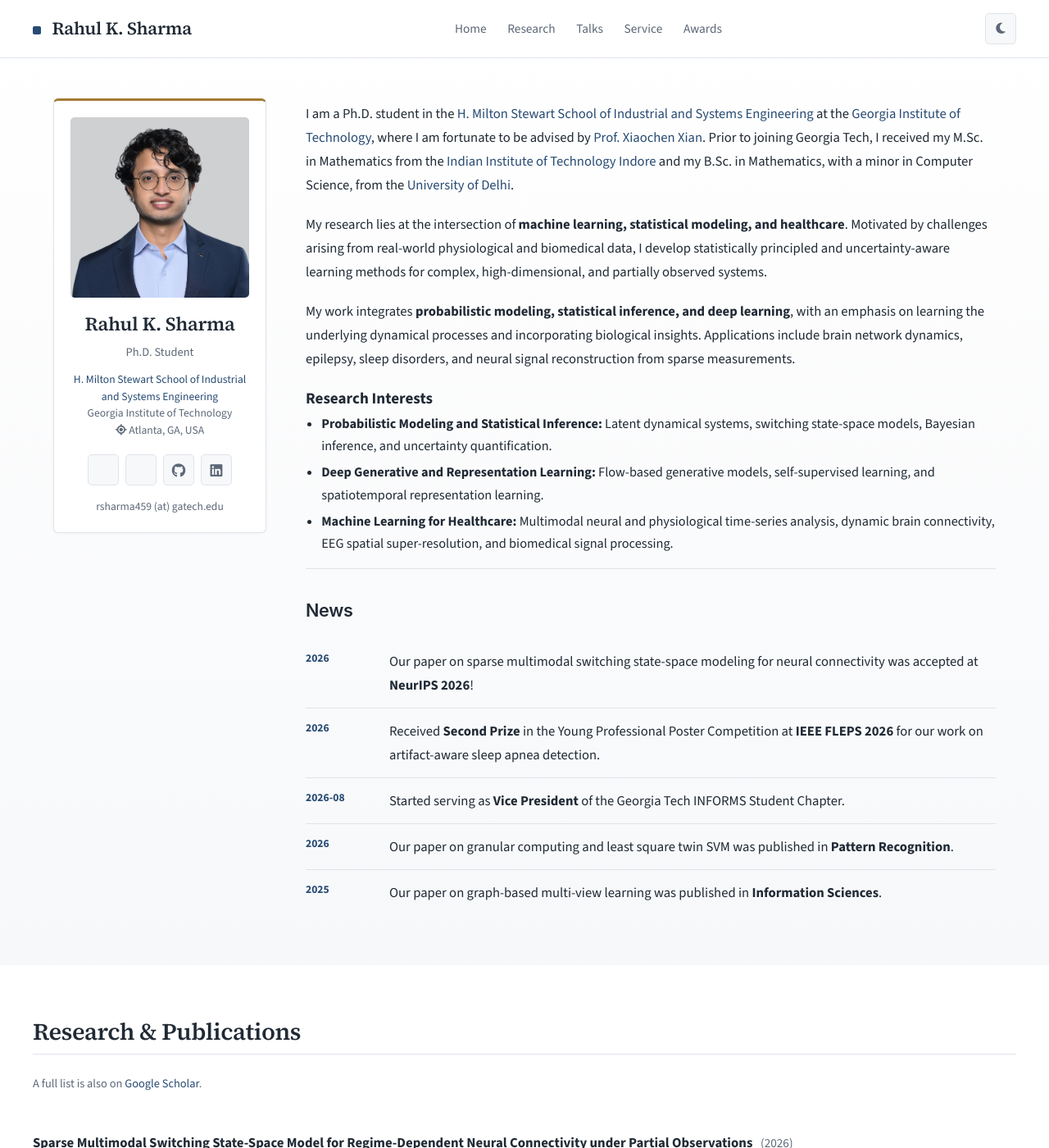
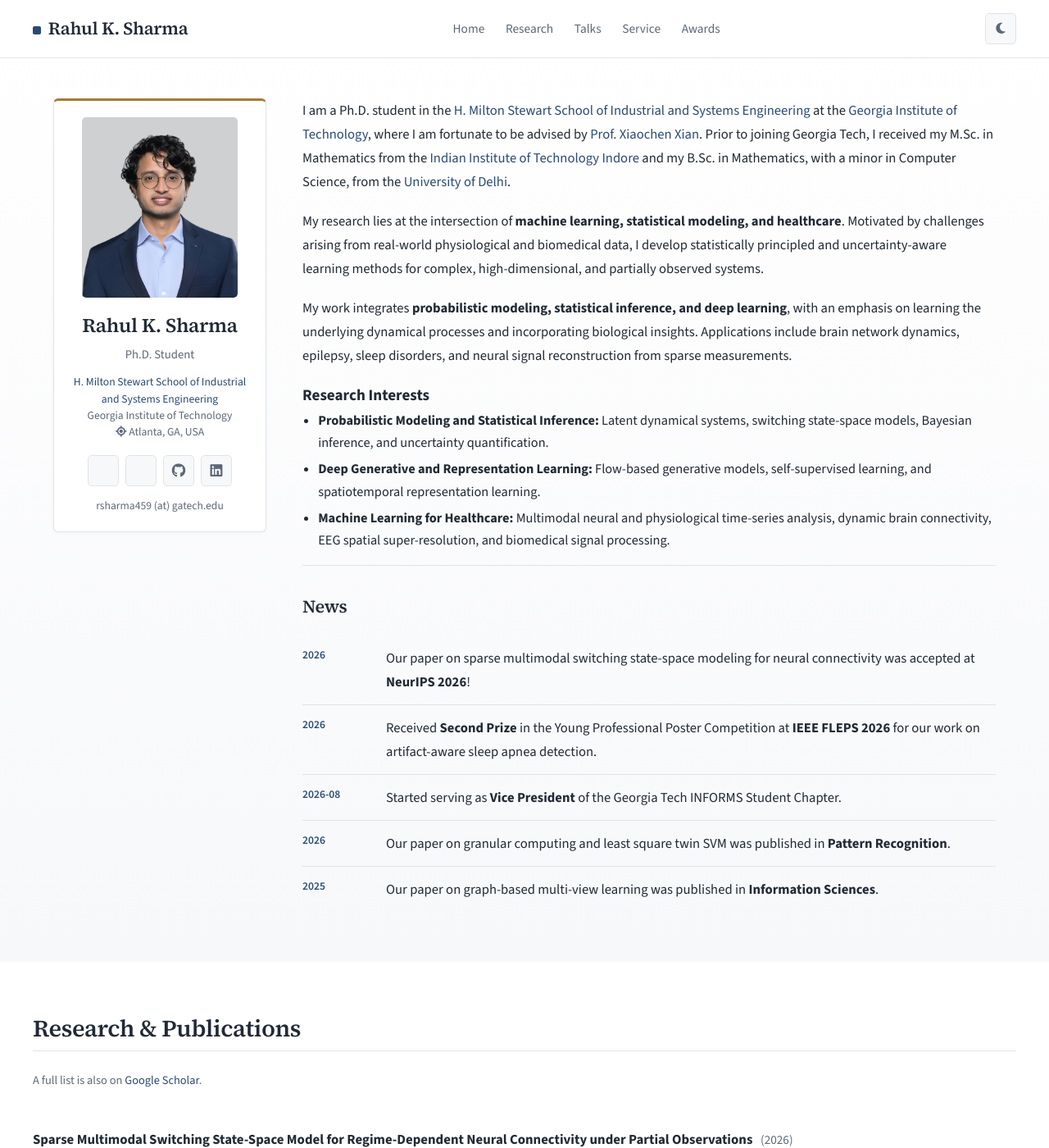
Before and after one commit to rsharma459/rsharma459.github.io, a Jekyll site: the page built from index.md, in a window 1280 px wide and 1400 px high. Shown: the whole window at 82% size. Built offline with Jekyll 4.4.1, drawn with Linux system fonts in a browser that asks for light colours; a style sheet for code colours, icons or effects is not loaded.

Commit message:
Refactor homepage layout and improve accessibility
Updated HTML layout for homepage with improved theme handling, added meta tags for keywords and canonical links, and refined styles for profile and news sections.

```diff
--- a/_layouts/homepage.html
+++ b/_layouts/homepage.html
@@ -1,551 +1,262 @@
-
 <!DOCTYPE html>
 <html lang="{{ site.lang | default: 'en-US' }}">
-
 <head>
   <meta charset="UTF-8">
   <meta http-equiv="X-UA-Compatible" content="IE=edge">
   <meta name="viewport" content="width=device-width, initial-scale=1">
   <meta name="color-scheme" content="light dark">
 
-  <!-- Apply saved theme before page loads -->
-
+  <!-- Honor a saved theme, but use the academic light theme by default. -->
   <script>
     (function () {
       try {
         var savedTheme = localStorage.getItem('theme');
-
-        document.documentElement.setAttribute(
-          'data-theme',
-          savedTheme === 'dark' ? 'dark' : 'light'
-        );
+        document.documentElement.setAttribute('data-theme', savedTheme === 'dark' ? 'dark' : 'light');
       } catch (e) {
-        document.documentElement.setAttribute(
-          'data-theme',
-          'light'
-        );
+        document.documentElement.setAttribute('data-theme', 'light');
       }
     })();
   </script>
 
+  <title>{{ site.title }} | {{ site.affiliation }}</title>
+  <meta name="description" content="{{ site.description | escape }}">
+  {% if site.keywords %}<meta name="keywords" content="{{ site.keywords | escape }}">{% endif %}
+  {% if site.canonical %}<link rel="canonical" href="{{ site.canonical }}">{% endif %}
 
-  <title>{{ site.title }} | {{ site.affiliation }}</title>
+  <link rel="icon" media="(prefers-color-scheme:dark)" href="{{ '/assets/img/favicon-dark.png' | relative_url }}" type="image/png">
+  <link rel="icon" media="(prefers-color-scheme:light)" href="{{ '/assets/img/favicon.png' | relative_url }}" type="image/png">
+  <script src="{{ '/assets/js/favicon-switcher.js' | relative_url }}"></script>
 
-  <meta name="description" content="{{ site.description | escape }}">
-
-  {% if site.keywords %}
-  <meta name="keywords" content="{{ site.keywords | escape }}">
-  {% endif %}
-
-  {% if site.canonical %}
-  <link rel="canonical" href="{{ site.canonical }}">
-  {% endif %}
-
-  <!-- Favicons -->
-  <link rel="icon"
-        media="(prefers-color-scheme:dark)"
-        href="{{ '/assets/img/favicon-dark.png' | relative_url }}"
-        type="image/png">
-
-  <link rel="icon"
-        media="(prefers-color-scheme:light)"
-        href="{{ '/assets/img/favicon.png' | relative_url }}"
-        type="image/png">
-
-  <script
-    src="{{ '/assets/js/favicon-switcher.js' | relative_url }}"
-    type="application/javascript">
-  </script>
-
-  <!-- Fonts and icons -->
   <link rel="preconnect" href="https://fonts.googleapis.com">
   <link rel="preconnect" href="https://fonts.gstatic.com" crossorigin>
+  <link rel="stylesheet" href="https://cdnjs.cloudflare.com/ajax/libs/academicons/1.8.6/css/academicons.min.css" integrity="sha256-uFVgMKfistnJAfoCUQigIl+JfUaP47GrRKjf6CTPVmw=" crossorigin="anonymous">
+  <link rel="stylesheet" href="https://cdnjs.cloudflare.com/ajax/libs/font-awesome/6.4.2/css/all.min.css" integrity="sha512-z3gLpd7yknf1YoNbCzqRKc4qyor8gaKU1qmn+CShxbuBusANI9QpRohGBreCFkKxLhei6S9CQXFEbbKuqLg0DA==" crossorigin="anonymous" referrerpolicy="no-referrer">
 
-  <link rel="stylesheet"
-        href="https://cdnjs.cloudflare.com/ajax/libs/academicons/1.8.6/css/academicons.min.css"
-        integrity="sha256-uFVgMKfistnJAfoCUQigIl+JfUaP47GrRKjf6CTPVmw="
-        crossorigin="anonymous">
+  <!-- The version query prevents an older cached stylesheet from being used. -->
+  <link rel="stylesheet" href="{{ '/assets/css/main.css' | relative_url }}?v=20261116-photo-alignment">
 
-  <link rel="stylesheet"
-        href="https://cdnjs.cloudflare.com/ajax/libs/font-awesome/6.4.2/css/all.min.css"
-        integrity="sha512-z3gLpd7yknf1YoNbCzqRKc4qyor8gaKU1qmn+CShxbuBusANI9QpRohGBreCFkKxLhei6S9CQXFEbbKuqLg0DA=="
-        crossorigin="anonymous"
-        referrerpolicy="no-referrer">
-
-  <!-- Main stylesheet -->
-  <link rel="stylesheet"
-        href="{{ '/assets/css/main.css' | relative_url }}">
-
-  <!-- =====================================
-       IMPROVED ACADEMIC NEWS SECTION
-       ===================================== -->
-
+  <!-- Overrides for the profile photo, column alignment, and News section. -->
   <style>
-
-    .news-section {
-      margin-top: 1.5rem;
-      padding-top: 0.5rem;
+    /* Keep the profile card narrow and aligned beside the biography. */
+    @media (min-width: 901px) {
+      .hero .hero-container {
+        max-width: 1150px;
+        width: 100%;
+        grid-template-columns: 260px minmax(0, 1fr);
+        gap: 44px;
+        align-items: start;
+      }
+      .hero .bio { min-width: 0; padding-top: 0; }
     }
 
+    .hero .profile-card {
+      box-sizing: border-box;
+      width: 100%;
+      max-width: 260px;
+      padding: 20px;
+      text-align: center;
+    }
+    .hero .profile-card .profile-image {
+      display: block;
+      width: 190px;
+      max-width: 100%;
+      height: 220px;
+      margin: 0 auto 18px;
+      border: 0;
+      border-radius: 5px;
+      box-shadow: none;
+      aspect-ratio: auto;
+      object-fit: cover;
+      object-position: center 22%;
+    }
+    .hero .profile-card h1 {
+      font-size: 1.5rem;
+      line-height: 1.3;
+      margin-bottom: 8px;
+    }
+    .hero .profile-card .profile-title {
+      font-size: 0.92rem;
+      text-transform: none;
+      letter-spacing: normal;
+    }
+    .hero .profile-card .profile-affiliation {
+      line-height: 1.5;
+    }
+    .hero .profile-card .social-links {
+      justify-content: center;
+      gap: 8px;
+      margin: 18px 0 12px;
+    }
+
+    /* A compact, readable academic news feed. */
+    .news-section { margin-top: 1.5rem; padding-top: .5rem; }
     .news-section .news-heading {
-      font-family: 'Space Grotesk', 'Inter', sans-serif;
+      font-family: 'Source Serif 4', Georgia, serif;
       font-size: 1.35rem;
       font-weight: 600;
       color: var(--text-dark);
       margin-bottom: 1rem;
     }
-
-    .news-section .news-list {
-      list-style: none;
-      margin: 0;
-      padding: 0;
-    }
-
-    .news-section .news-item {
+    .news-section .news-list { list-style: none; padding: 0; margin: 0; }
+    .news-section .news-list .news-item {
       display: grid;
       grid-template-columns: 86px minmax(0, 1fr);
       gap: 16px;
       align-items: start;
-
+      padding: 13px 0;
       margin: 0;
-      padding: 13px 0;
-
       border-bottom: 1px solid var(--border-color);
     }
-
-    .news-section .news-item:last-child {
-      border-bottom: none;
-    }
-
+    .news-section .news-item:last-child { border-bottom: 0; }
     .news-section .news-date {
-      display: block;
-      color: var(--primary-color);
-      font-size: 0.85rem;
-      font-weight: 700;
+      background: transparent;
+      padding: 0;
+      border-radius: 0;
+      margin: 0;
+      font-size: .85rem;
+      font-weight: 600;
       line-height: 1.6;
       white-space: nowrap;
-      margin: 0;
+      color: var(--primary-color);
     }
-
     .news-section .news-text {
-      display: block;
       min-width: 0;
-
       color: var(--text-dark);
-      font-size: 0.94rem;
+      font-size: .94rem;
       line-height: 1.65;
       overflow-wrap: break-word;
     }
+    .news-section .news-text p { margin: 0; }
+    .news-section .news-text a { color: var(--primary-color); }
 
-    .news-section .news-text p {
-      margin: 0;
+    @media (max-width: 900px) {
+      .hero .hero-container {
+        grid-template-columns: minmax(0, 1fr);
+        gap: 2rem;
+      }
+      .hero .profile-card {
+        position: static;
+        width: min(100%, 330px);
+        max-width: 330px;
+        margin: 0 auto;
+      }
+      .hero .bio { padding-top: 0; min-width: 0; }
     }
-
-    .news-section .news-text strong {
-      font-weight: 700;
-      color: var(--text-dark);
-    }
-
-    .news-section .news-text a {
-      color: var(--primary-color);
-      text-decoration: none;
-      font-weight: 600;
-    }
-
-    .news-section .news-text a:hover {
-      text-decoration: underline;
-    }
-
     @media (max-width: 600px) {
-
-      .news-section .news-item {
+      .hero .profile-card .profile-image { width: 180px; height: 210px; }
+      .news-section .news-list .news-item {
         grid-template-columns: 74px minmax(0, 1fr);
         gap: 10px;
-        padding: 12px 0;
       }
-
-      .news-section .news-date {
-        font-size: 0.8rem;
-      }
-
-      .news-section .news-text {
-        font-size: 0.88rem;
-      }
-
+      .news-section .news-text { font-size: .9rem; }
     }
-
   </style>
-
 </head>
 
 <body>
-
-  <!-- =====================================
-       TOP NAVIGATION
-       ===================================== -->
-
   <nav aria-label="Main navigation">
-
     <div class="nav-container">
-
-      <a href="{{ '/' | relative_url }}"
-         class="nav-brand">
-        {{ site.title }}
-      </a>
-
+      <a href="{{ '/' | relative_url }}" class="nav-brand">{{ site.title }}</a>
       <ul class="nav-links" id="navLinks">
-
-        <li>
-          <a href="#about">Home</a>
-        </li>
-
-        <li>
-          <a href="#publications">Research</a>
-        </li>
-
-        <li>
-          <a href="#talks">Talks</a>
-        </li>
-
-        <li>
-          <a href="#services">Service</a>
-        </li>
-
-        <li>
-          <a href="#awards">Awards</a>
-        </li>
-
+        <li><a href="#about">Home</a></li>
+        <li><a href="#publications">Research</a></li>
+        <li><a href="#talks">Talks</a></li>
+        <li><a href="#services">Service</a></li>
+        <li><a href="#awards">Awards</a></li>
       </ul>
-
       <div class="nav-actions">
-
-        <!-- Theme toggle -->
-        <button class="theme-toggle"
-                id="themeToggle"
-                type="button"
-                aria-label="Switch to dark mode"
-                title="Switch to dark mode">
-
+        <button class="theme-toggle" id="themeToggle" type="button" aria-label="Switch to dark mode" title="Switch to dark mode">
           <i class="fas fa-moon" aria-hidden="true"></i>
           <i class="fas fa-sun" aria-hidden="true"></i>
+        </button>
+        <button class="mobile-menu-btn" id="mobileMenuBtn" type="button" aria-label="Toggle menu" aria-controls="navLinks" aria-expanded="false">
+          <span></span><span></span><span></span>
+        </button>
+      </div>
+    </div>
+  </nav>
 
-        </button>
+  <section class="hero" id="about">
+    <div class="hero-container">
+      <div class="profile-card">
+        {% if site.avatar %}
+        <img src="{{ site.avatar | relative_url }}" alt="Profile photo of {{ site.title }}" class="profile-image">
+        {% endif %}
+        <h1>{{ site.title }}</h1>
+        {% if site.position %}<p class="profile-title">{{ site.position }}</p>{% endif %}
+        {% if site.affiliation %}
+        <p class="profile-affiliation">
+          {% if site.affiliation_link %}
+          <a href="{{ site.affiliation_link }}" rel="noopener">{{ site.affiliation_full | default: site.affiliation }}</a>
+          {% else %}{{ site.affiliation_full | default: site.affiliation }}{% endif %}
+        </p>
+        {% endif %}
+        {% if site.university %}<p class="profile-affiliation">{{ site.university }}</p>{% endif %}
+        {% if site.location %}
+        <p class="profile-affiliation"><i class="fas fa-location-crosshairs" aria-hidden="true"></i> {{ site.location }}</p>
+        {% endif %}
 
-        <!-- Mobile menu -->
-        <button class="mobile-menu-btn"
-                id="mobileMenuBtn"
-                type="button"
-                aria-label="Toggle menu"
-                aria-controls="navLinks"
-                aria-expanded="false">
-
-          <span></span>
-          <span></span>
-          <span></span>
-
-        </button>
-
+        <div class="social-links">
+          {% if site.google_scholar %}
+          <a href="{{ site.google_scholar }}" title="Google Scholar" target="_blank" rel="noopener noreferrer" aria-label="Google Scholar"><i class="ai ai-google-scholar" aria-hidden="true"></i></a>
+          {% endif %}
+          {% if site.cv_link %}
+          <a href="{{ site.cv_link | relative_url }}" title="Curriculum Vitae" target="_blank" rel="noopener noreferrer" aria-label="Curriculum Vitae"><i class="ai ai-cv" aria-hidden="true"></i></a>
+          {% endif %}
+          {% if site.thesis_link %}
+          <a href="{{ site.thesis_link | relative_url }}" title="Master's thesis" target="_blank" rel="noopener noreferrer" aria-label="Master's thesis"><i class="fas fa-graduation-cap" aria-hidden="true"></i></a>
+          {% endif %}
+          {% if site.github_link %}
+          <a href="{{ site.github_link }}" title="GitHub" target="_blank" rel="noopener noreferrer" aria-label="GitHub"><i class="fab fa-github" aria-hidden="true"></i></a>
+          {% endif %}
+          {% if site.linkedin %}
+          <a href="{{ site.linkedin }}" title="LinkedIn" target="_blank" rel="noopener noreferrer" aria-label="LinkedIn"><i class="fab fa-linkedin" aria-hidden="true"></i></a>
+          {% endif %}
+        </div>
+        {% if site.email %}<p class="profile-email">{{ site.email }}</p>{% endif %}
       </div>
 
+      <div class="bio">
+        {{ content }}
+        {% if site.data.news and site.data.news.size > 0 %}
+        <hr class="bio-separator">
+        <div class="news-section" id="news">
+          <h3 class="news-heading">News</h3>
+          <ul class="news-list">
+            {% for item in site.data.news %}
+            <li class="news-item">
+              <span class="news-date">{{ item.date }}</span>
+              <div class="news-text">{{ item.text | markdownify }}</div>
+            </li>
+            {% endfor %}
+          </ul>
+        </div>
+        {% endif %}
+      </div>
     </div>
-
-  </nav>
-
-
-  <!-- =====================================
-       PROFILE AND ABOUT SECTION
-       ===================================== -->
-
-  <section class="hero" id="about">
-
-    <div class="hero-container">
-
-      <!-- Profile card -->
-      <div class="profile-card">
-
-        {% if site.avatar %}
-        <img src="{{ site.avatar | relative_url }}"
-             alt="{{ site.title }}"
-             class="profile-image">
-        {% endif %}
-
-        <h1>{{ site.title }}</h1>
-
-        {% if site.position %}
-        <p class="profile-title">
-          {{ site.position }}
-        </p>
-        {% endif %}
-
-        <!-- Affiliation -->
-        {% if site.affiliation %}
-        <p class="profile-affiliation">
-
-          {% if site.affiliation_link %}
-          <a href="{{ site.affiliation_link }}"
-             rel="noopener">
-            {{ site.affiliation_full | default: site.affiliation }}
-          </a>
-          {% else %}
-          {{ site.affiliation_full | default: site.affiliation }}
-          {% endif %}
-
-        </p>
-        {% endif %}
-
-        <!-- University -->
-        {% if site.university %}
-        <p class="profile-affiliation">
-          {{ site.university }}
-        </p>
-        {% endif %}
-
-        <!-- Location -->
-        {% if site.location %}
-        <p class="profile-affiliation">
-          <i class="fas fa-location-crosshairs"
-             aria-hidden="true"></i>
-          {{ site.location }}
-        </p>
-        {% endif %}
-
-
-        <!-- =====================================
-             ACADEMIC AND SOCIAL LINKS
-             ===================================== -->
-
-        <div class="social-links">
-
-          <!-- Google Scholar -->
-          {% if site.google_scholar %}
-          <a href="{{ site.google_scholar }}"
-             title="Google Scholar"
-             target="_blank"
-             rel="noopener noreferrer"
-             aria-label="Google Scholar">
-
-            <i class="ai ai-google-scholar"
-               aria-hidden="true"></i>
-
-          </a>
-          {% endif %}
-
-
-          <!-- CV -->
-          {% if site.cv_link %}
-          <a href="{{ site.cv_link | relative_url }}"
-             title="Curriculum Vitae"
-             target="_blank"
-             rel="noopener noreferrer"
-             aria-label="Curriculum Vitae">
-
-            <i class="ai ai-cv"
-               aria-hidden="true"></i>
-
-          </a>
-          {% endif %}
-
-
-          <!-- Master's Thesis -->
-          {% if site.thesis_link %}
-          <a href="{{ site.thesis_link | relative_url }}"
-             title="Master's thesis"
-             target="_blank"
-             rel="noopener noreferrer"
-             aria-label="Master's thesis">
-
-            <i class="fas fa-graduation-cap"
-               aria-hidden="true"></i>
-
-          </a>
-          {% endif %}
-
-
-          <!-- GitHub -->
-          {% if site.github_link %}
-          <a href="{{ site.github_link }}"
-             title="GitHub"
-             target="_blank"
-             rel="noopener noreferrer"
-             aria-label="GitHub">
-
-            <i class="fab fa-github"
-               aria-hidden="true"></i>
-
-          </a>
-          {% endif %}
-
-
-          <!-- LinkedIn -->
-          {% if site.linkedin %}
-          <a href="{{ site.linkedin }}"
-             title="LinkedIn"
-             target="_blank"
-             rel="noopener noreferrer"
-             aria-label="LinkedIn">
-
-            <i class="fab fa-linkedin"
-               aria-hidden="true"></i>
-
-          </a>
-          {% endif %}
-
-        </div>
-
-
-        <!-- Email -->
-        {% if site.email %}
-        <p class="profile-email">
-          {{ site.email }}
-        </p>
-        {% endif %}
-
-      </div>
-
-
-      <!-- =====================================
-           BIOGRAPHY AND RESEARCH INTERESTS
-           ===================================== -->
-
-      <div class="bio">
-
-        {{ content }}
-
-
-        <!-- =====================================
-             NEWS SECTION
-             ===================================== -->
-
-        {% if site.data.news and site.data.news.size > 0 %}
-
-        <hr class="bio-separator">
-
-        <div class="news-section" id="news">
-
-          <h3 class="news-heading">News</h3>
-
-          <ul class="news-list">
-
-            {% for item in site.data.news %}
-
-            <li class="news-item">
-
-              <!-- Date -->
-              <span class="news-date">
-                {{ item.date }}
-              </span>
-
-              <!-- Announcement -->
-              <div class="news-text">
-                {{ item.text | markdownify }}
-              </div>
-
-            </li>
-
-            {% endfor %}
-
-          </ul>
-
-        </div>
-
-        {% endif %}
-
-      </div>
-
-    </div>
-
   </section>
 
-
-  <!-- =====================================
-       RESEARCH AND PUBLICATIONS
-       ===================================== -->
-
   {% include publications.html %}
-
-
-  <!-- =====================================
-       TALKS AND PRESENTATIONS
-       ===================================== -->
-
   {% include talks.html %}
-
-
-  <!-- =====================================
-       TEACHING
-       ===================================== -->
-
-
-
-
-  <!-- =====================================
-       ACADEMIC SERVICE
-       ===================================== -->
-
   {% include services.html %}
-
-
-  <!-- =====================================
-       HONORS AND AWARDS
-       ===================================== -->
-
   {% include awards.html %}
 
-
-  <!-- =====================================
-       FOOTER
-       ===================================== -->
-
   <footer>
-
-    <p>
-      &copy; {{ 'now' | date: "%Y" }}
-      {{ site.title }}
-      &middot;
-      Georgia Tech ISyE
-    </p>
-
+    <p>&copy; {{ 'now' | date: '%Y' }} {{ site.title }} &middot; Georgia Tech ISyE</p>
     {% if site.enable_footnote %}
-    <p>
-      <small>
-        Powered by Jekyll and the
-        <a href="https://github.com/yaoyao-liu/minimal-light"
-           target="_blank"
-           rel="noopener noreferrer">
-          Minimal Light
-        </a>
-        theme.
-      </small>
-    </p>
+    <p><small>Powered by Jekyll and the <a href="https://github.com/yaoyao-liu/minimal-light" target="_blank" rel="noopener noreferrer">Minimal Light</a> theme.</small></p>
     {% endif %}
-
   </footer>
 
-
-  <!-- =====================================
-       JAVASCRIPT
-       ===================================== -->
-
   <script src="{{ '/assets/js/main.js' | relative_url }}"></script>
-
   {% if site.google_analytics %}
-
-  <script async
-          src="https://www.googletagmanager.com/gtag/js?id={{ site.google_analytics }}">
-  </script>
-
+  <script async src="https://www.googletagmanager.com/gtag/js?id={{ site.google_analytics }}"></script>
   <script>
     window.dataLayer = window.dataLayer || [];
-
-    function gtag() {
-      dataLayer.push(arguments);
-    }
-
+    function gtag(){ dataLayer.push(arguments); }
     gtag('js', new Date());
     gtag('config', '{{ site.google_analytics }}');
   </script>
-
   {% endif %}
-
 </body>
 </html>
```
